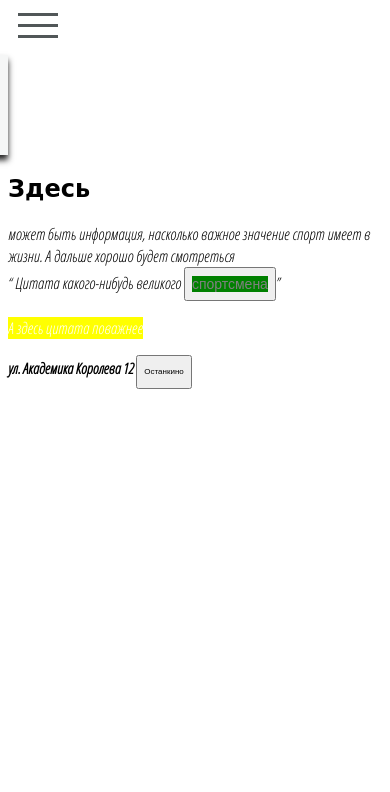
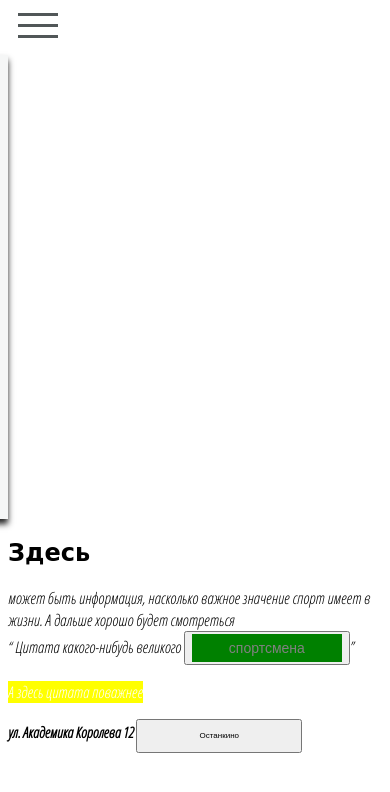
Before and after one commit to WebHeroSchool/Burgerking-, a plain HTML site: page index.html in a window 390 px wide. Drawn offline with nearby package versions, Linux system fonts and the light colour scheme.

Commit message:
display_block

```diff
--- a/styles.css
+++ b/styles.css
@@ -90,6 +90,7 @@ text-align:center;
 		transition: 0.4s;
 		}
 
+/*Раскрытие меню*/
 		.adapt {
 		justify-content: space-around;
 		display: block;
@@ -106,6 +107,9 @@ text-align:center;
 		margin: 40px 44px 40px;
 		font-size: 15px;
 		flex-grow:1;
+		}
+		.button{
+			display:block;
 		}
 		.adapt.open-menu {
 		left: 0;
```
